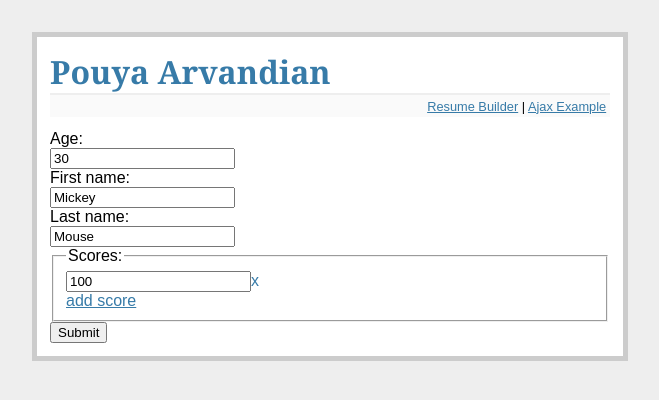
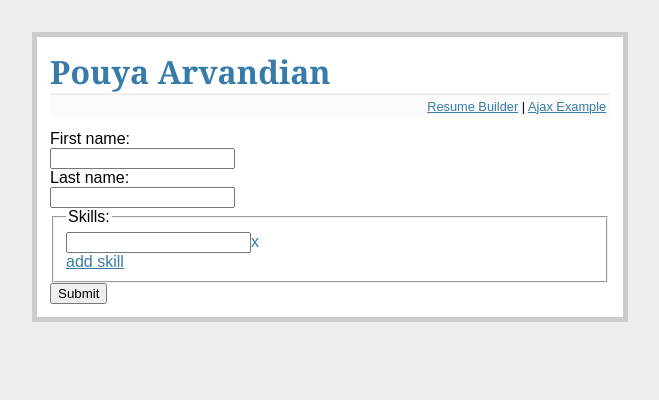
Before and after one commit to pouya314/helloflask, a Flask app: page / in a window 1280 px wide. Shown: the top 400 px of the page, without its empty margins (310-969 px from the left). Run offline with Flask 2, Linux system fonts and the light colour scheme; some libraries are stand-ins or nearby versions.

Commit message:
refactor js for add/remove skill items

```diff
--- a/static/js/resume_builder.js
+++ b/static/js/resume_builder.js
@@ -5,18 +5,12 @@ $(function() {
     }
 
     document.addEventListener('click', function (e) {
-        if (hasClass(e.target, 'add-score-link')) {
-            var last_score_input_element_name = $("#scores input").last().attr("name");
-            var last_idx;
-            if (last_score_input_element_name === undefined) {
-                last_idx = -1
-            } else {
-                last_idx = parseInt(last_score_input_element_name.split("_").pop());
-            }
-            $("<input/>", {type: 'text',name: 'score_' + (last_idx+1),value: '500'}).appendTo('#scores');
-            $("<a/>", {text: 'x',class: 'remove-score-link'}).appendTo('#scores');
-            $("<br/>").appendTo('#scores');
-        } else if (hasClass(e.target, 'remove-score-link')) {
+        if (hasClass(e.target, 'add-skill-link')) {
+            var idx = $('#skills').is(':empty') ? -1 : parseInt(last_skill_input_element_name.split("_").pop());
+            $("<input/>", {type: 'text',name: 'skill_' + (idx+1),value: ''}).appendTo('#skills');
+            $("<a/>", {text: 'x',class: 'remove-skill-link'}).appendTo('#skills');
+            $("<br/>").appendTo('#skills');
+        } else if (hasClass(e.target, 'remove-skill-link')) {
             $(e.target).prev().remove();
             $(e.target).next().remove();
             $(e.target).remove();
--- a/templates/resume_builder.html
+++ b/templates/resume_builder.html
@@ -2,21 +2,18 @@
 
 {% block content %}
     <form action="{{ url_for('submit_resume') }}" method="POST">
-        Age:<br>
-        <input type="text" name="age" value="30"><br>
-
         First name:<br>
-        <input type="text" name="name_0" value="Mickey"><br>
+        <input type="text" name="name_0" value=""><br>
 
         Last name:<br>
-        <input type="text" name="name_1" value="Mouse"><br>
+        <input type="text" name="name_1" value=""><br>
 
         <fieldset>
-            <legend>Scores:</legend>
-            <div id="scores">
-                <input type="text" name="score_0" value="100"><a class="remove-score-link">x</a><br>
+            <legend>Skills:</legend>
+            <div id="skills">
+                <input type="text" name="skill_0" value=""><a class="remove-skill-link">x</a><br>
             </div>
-            <a class="add-score-link" href="#">add score</a><br>
+            <a class="add-skill-link" href="#">add skill</a><br>
         </fieldset>
 
         <input type="submit" value="Submit">
```
